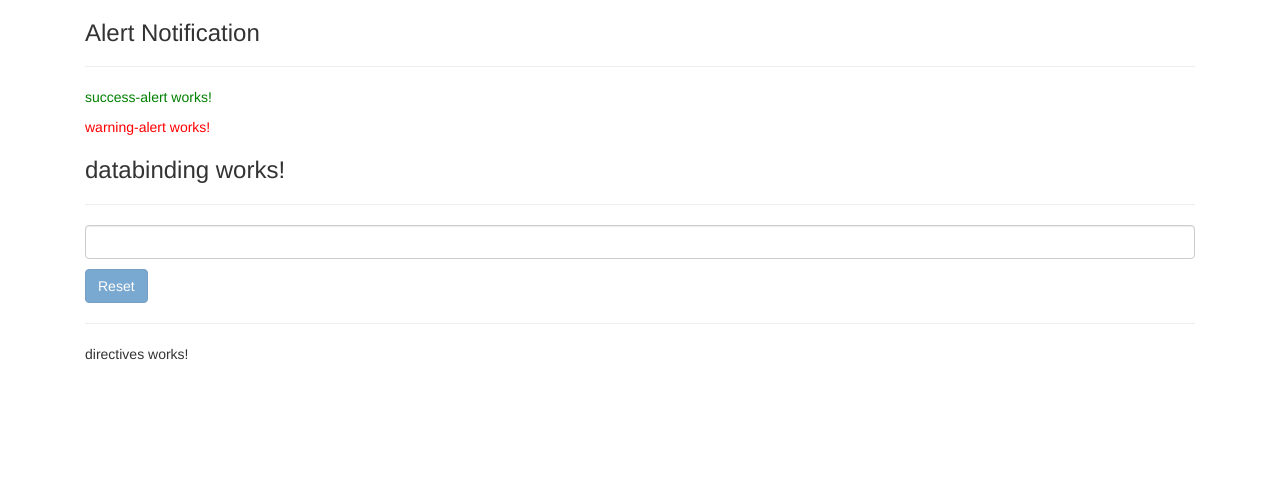
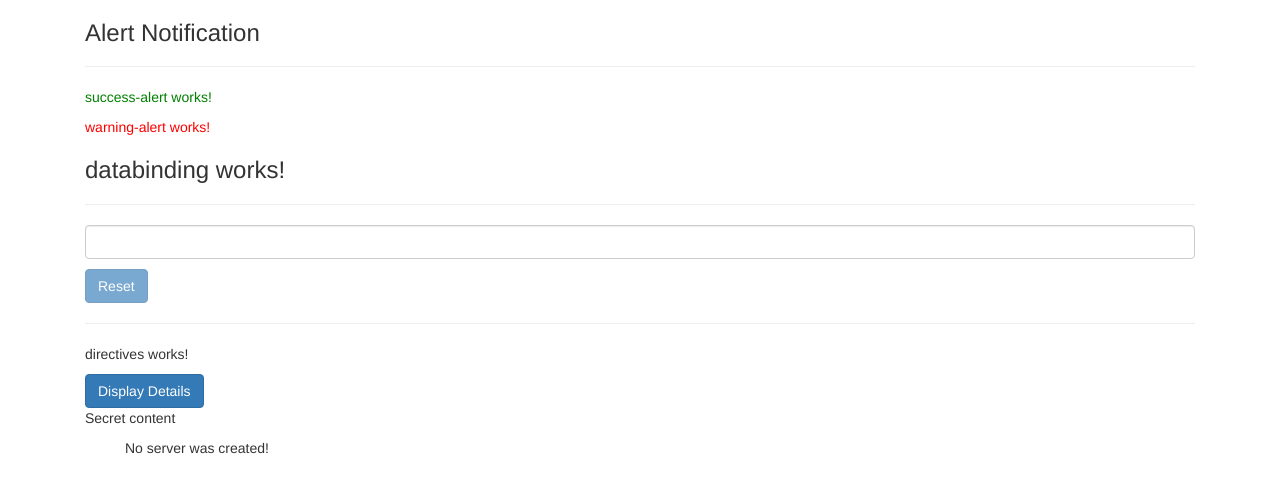
Before and after one commit to Pilotwing/angularCourse, an Angular app: page / in a window 1280 px wide. Shown: the top 492 px of the page. Built offline with nearby package versions, Linux system fonts and the light colour scheme.

Commit message:
add toggle button

```diff
--- a/src/app/directives/directives.component.css
+++ b/src/app/directives/directives.component.css
@@ -0,0 +1,3 @@
+.log {
+    color: white;
+}
--- a/src/app/directives/directives.component.html
+++ b/src/app/directives/directives.component.html
@@ -1 +1,10 @@
 <p>directives works!</p>
+<button class="btn btn-primary" (click)="onClick()" >Display Details</button>
+<p *ngIf="displayed">Secret content</p>
+<ul>
+    <li [ngStyle]="{backgroundColor:getColor()}" [ngClass]="{log: countClick >= 5}" *ngFor="let log of clickLogs">Click {{log}}</li>
+    <p *ngIf="serverCreated; else newColor">Server was created, server name is {{serverName}}</p>
+    <ng-template #newColor>
+        <p>No server was created!</p>
+    </ng-template>
+</ul>
--- a/src/app/directives/directives.component.ts
+++ b/src/app/directives/directives.component.ts
@@ -6,10 +6,20 @@ import { Component, OnInit } from '@angular/core';
   styleUrls: ['./directives.component.css']
 })
 export class DirectivesComponent implements OnInit {
-
+  displayed = true;
+  clickLogs = [];
+  countClick = 0;
   constructor() { }
 
   ngOnInit(): void {
   }
 
+  onClick () {
+    this.displayed = !this.displayed;
+    this.clickLogs.push(this.countClick++ + " " + new Date().getTime());
+  }
+
+  getColor() {
+    return this.countClick >= 5 ? "blue" : "white";
+  }
 }
```
